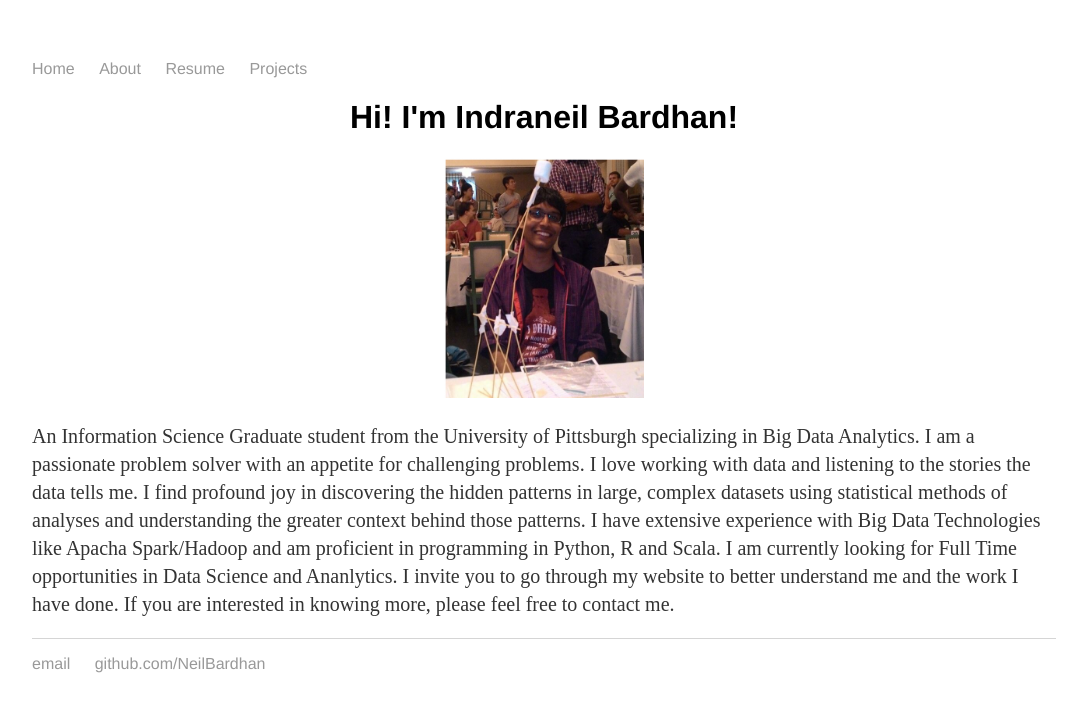
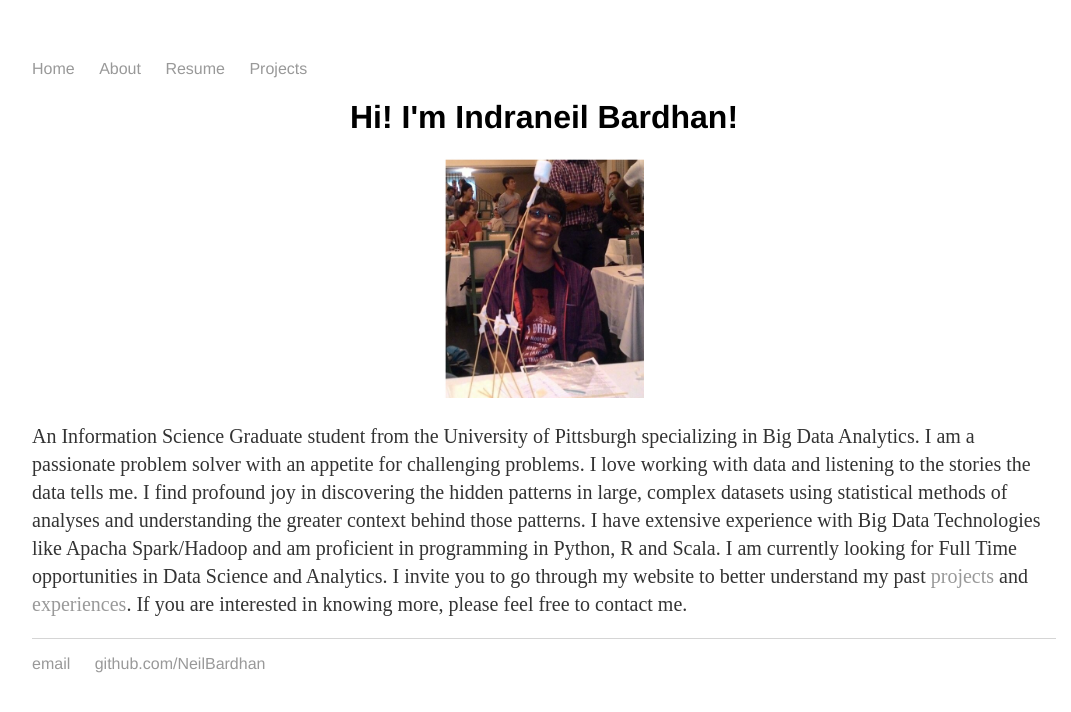
Before and after one commit to NeilBardhan/neilbardhan.github.io, a Jekyll site: the page built from index.html, in a window 1280 px wide. Shown: the top 712 px of the page, without its empty margins (96-1167 px from the left). Built offline with Jekyll 4.4.1, drawn with Linux system fonts in a browser that asks for light colours.

Commit message:
Update index.html

```diff
--- a/index.html
+++ b/index.html
@@ -8,5 +8,5 @@ title: Indraneil Bardhan, Data Scientist
 		<img src = "/images/croppedPhoto.jpg" alt = "image" class="inline" style="width:200px;height:240px";>
 	</center>
 	<p>An Information Science Graduate student from the University of Pittsburgh specializing in Big Data Analytics. I am a passionate problem solver with an appetite for challenging problems. I love working with data and listening to the stories the data tells me. I find profound joy in discovering the hidden patterns in large, complex datasets using statistical methods of analyses and understanding the greater context behind those patterns.
-I have extensive experience with Big Data Technologies like Apacha Spark/Hadoop and am proficient in programming in Python, R and Scala. I am currently looking for Full Time opportunities in Data Science and Ananlytics. I invite you to go through my website to better understand me and the work I have done. If you are interested in knowing more, please feel free to contact me.</p>
+I have extensive experience with Big Data Technologies like Apacha Spark/Hadoop and am proficient in programming in Python, R and Scala. I am currently looking for Full Time opportunities in Data Science and Analytics. I invite you to go through my website to better understand my past <a href="/projects">projects</a> and <a href="/resume">experiences</a>. If you are interested in knowing more, please feel free to contact me.</p>
 </div><!-- /.blurb -->
```
